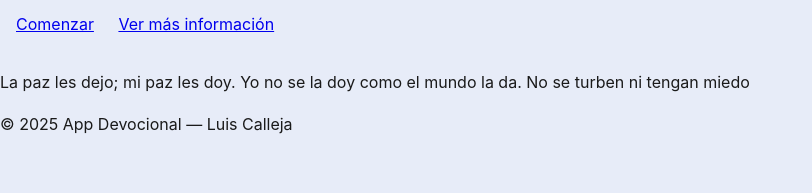
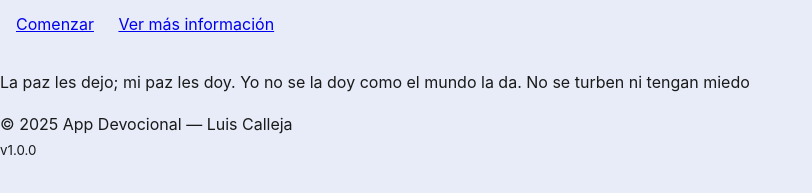
Before and after one commit to LuisDev912/Rosary-guide, a React (Vite) app: page / in a window 1280 px wide. Shown: the part 327-520 px from the top of the page, without its empty margins (0-812 px from the left). Built offline with nearby package versions, Linux system fonts and the light colour scheme.

Commit message:
refactor: move Header and Footer components to the Semantic.jsx component

```diff
--- a/src/components/Footer.jsx
+++ /dev/null
@@ -1,15 +0,0 @@
-import { useTranslation } from "react-i18next";
-
-function Footer() {
-    const { t } = useTranslation();
-    return (
-        <footer>
-            <p>{t("labels.finalVersicle")}</p>
-
-            <div>
-                © {new Date().getFullYear()} {t("labels.footerMessage")} — Luis Calleja
-            </div>
-        </footer>
-    );
-}
-export default Footer;
--- a/src/components/Header.jsx
+++ b/src/components/Semantic.jsx
@@ -1,8 +1,22 @@
+import { useTranslation } from "react-i18next";
 import LanguageSwitcher from './LanguageSwitcher.jsx'
-import { useTranslation } from 'react-i18next';
 import { NavLink } from './NavLink.jsx';
 
-function Header() {
+export function Footer() {
+    const { t } = useTranslation();
+    return (
+        <footer>
+            <p>{t("labels.finalVersicle")}</p>
+
+            <div>
+                © {new Date().getFullYear()} {t("labels.footerMessage")} — Luis Calleja <br />
+                <small id="version">v1.0.0</small>
+            </div>
+        </footer>
+    );
+}
+
+export function Header() {
     const { t } = useTranslation();
     const pages = t("notFound.pages", { returnObjects: true });
     const links = [
@@ -28,4 +42,3 @@ function Header() {
         </header>
     )
 }
-export default Header;
--- a/src/layout/MainLayout.jsx
+++ b/src/layout/MainLayout.jsx
@@ -1,6 +1,5 @@
 import { Outlet } from "react-router";
-import Header from "../components/Header";
-import Footer from "../components/Footer";
+import { Header, Footer } from "../components/Semantic.jsx";
 
 function MainLayout() {
     return (
```
